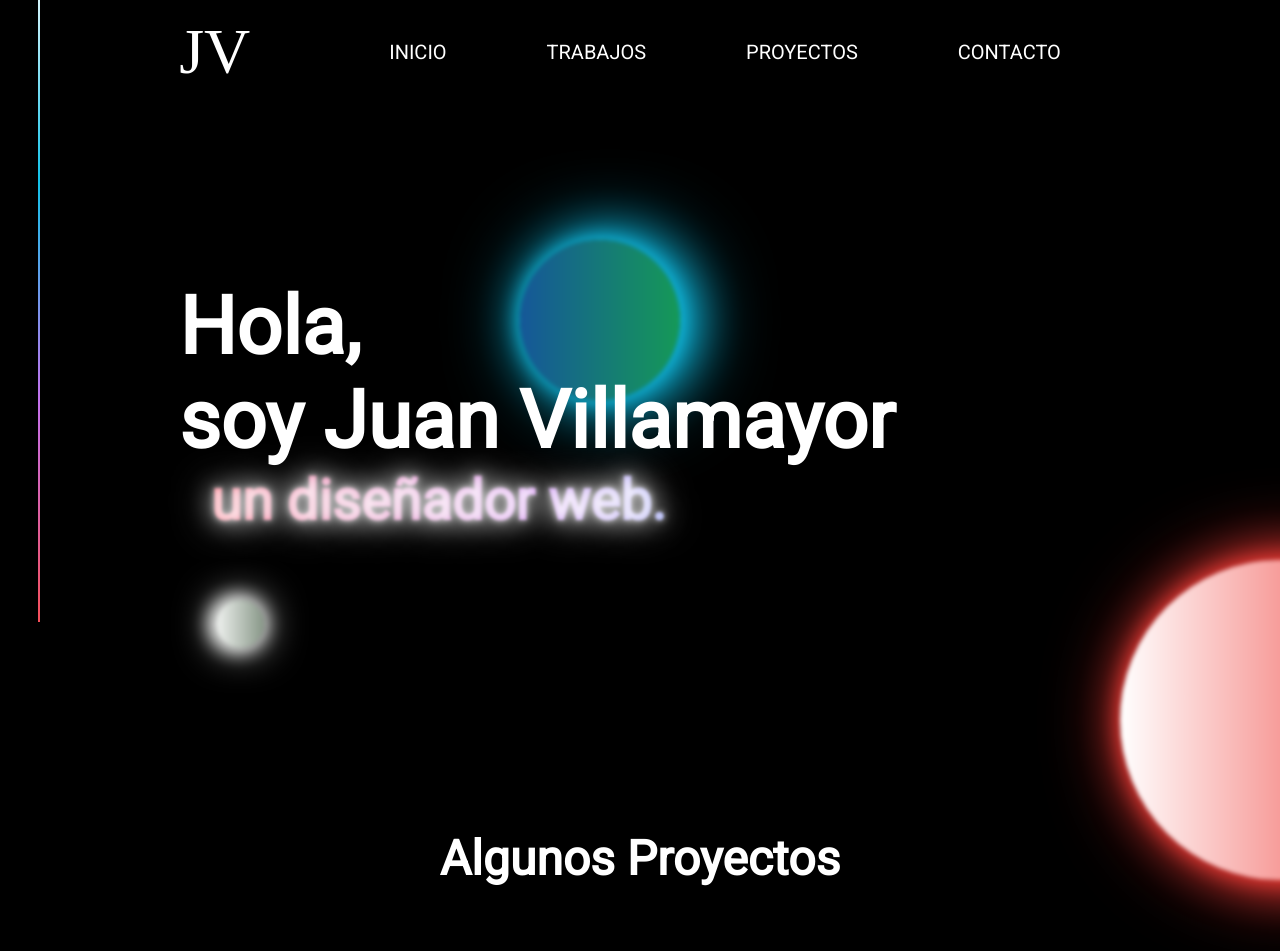
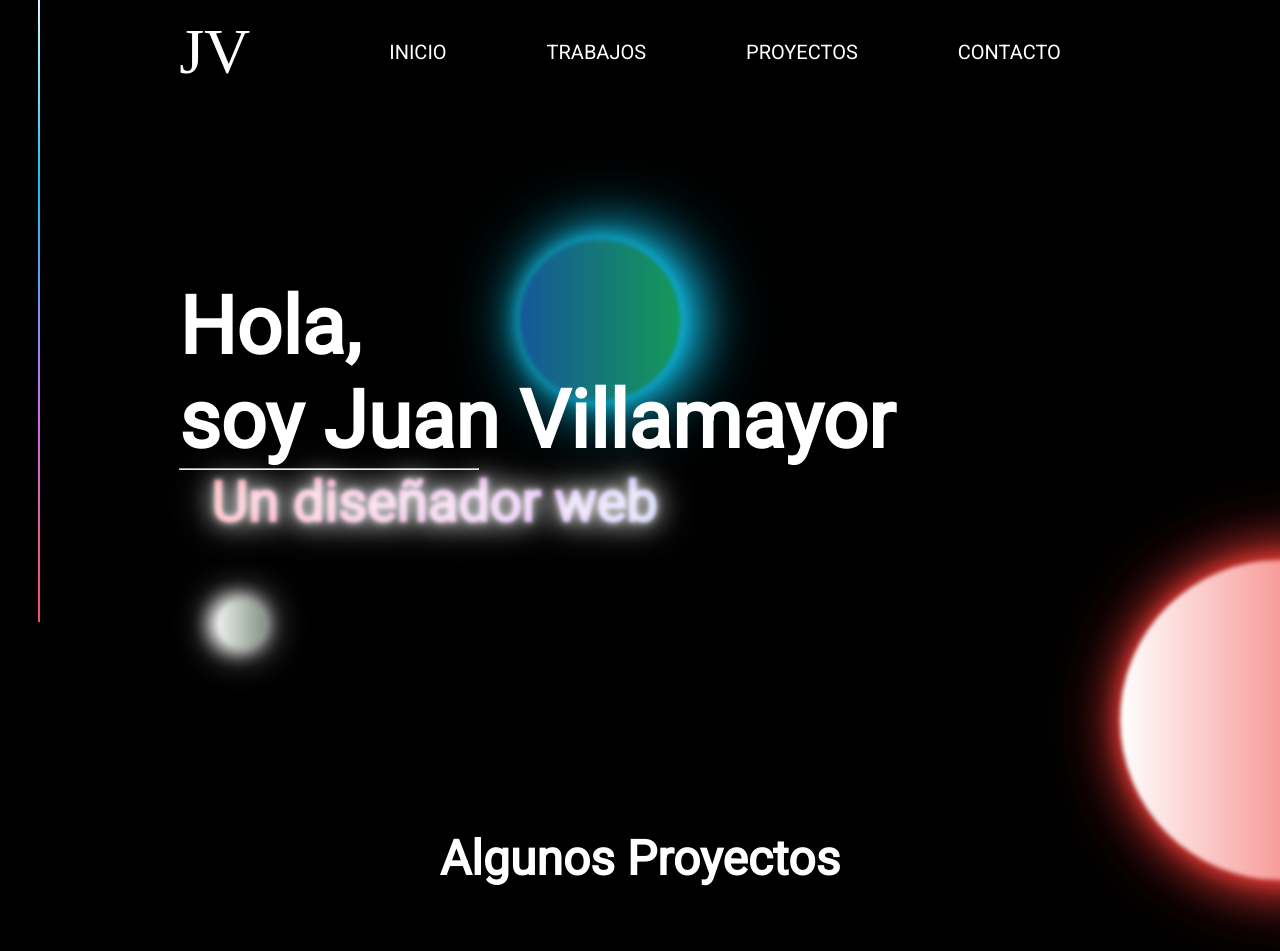
Before and after one commit to JMmatias142/JMmatias142.github.io, a plain HTML site: page index.html in a window 1280 px wide. Shown: the top 951 px of the page. Drawn offline with nearby package versions, Linux system fonts and the light colour scheme; a web font is replaced by a local one.

Commit message:
BETA 1.2

```diff
--- a/index.html
+++ b/index.html
@@ -33,7 +33,7 @@
         </div><div class="pelota3 object" data-value="20" data-aos="fade-right" ></div>
         <div class="presentacion" >
             <div data-aos="zoom-in" data-aos-duration="3000" class="sub-presentacion">
-            <h1>Hola,<br>soy Juan Villamayor<br><h3 id="cribir"></h3></h1>
+            <h1>Hola,<br>soy Juan Villamayor<br><hr class="subrayado" width="300px" height="3px" ><h3 id="cribir"></h3></h1>
             </div>
         </div>
     </section>
@@ -63,7 +63,7 @@
     <script type="text/javascript">
         var i, text;
         i = 0;
-        text ="un diseñador web.";
+        text ="Un diseñador web";
 
         function escribir(){
             if(i < text.length){
```
